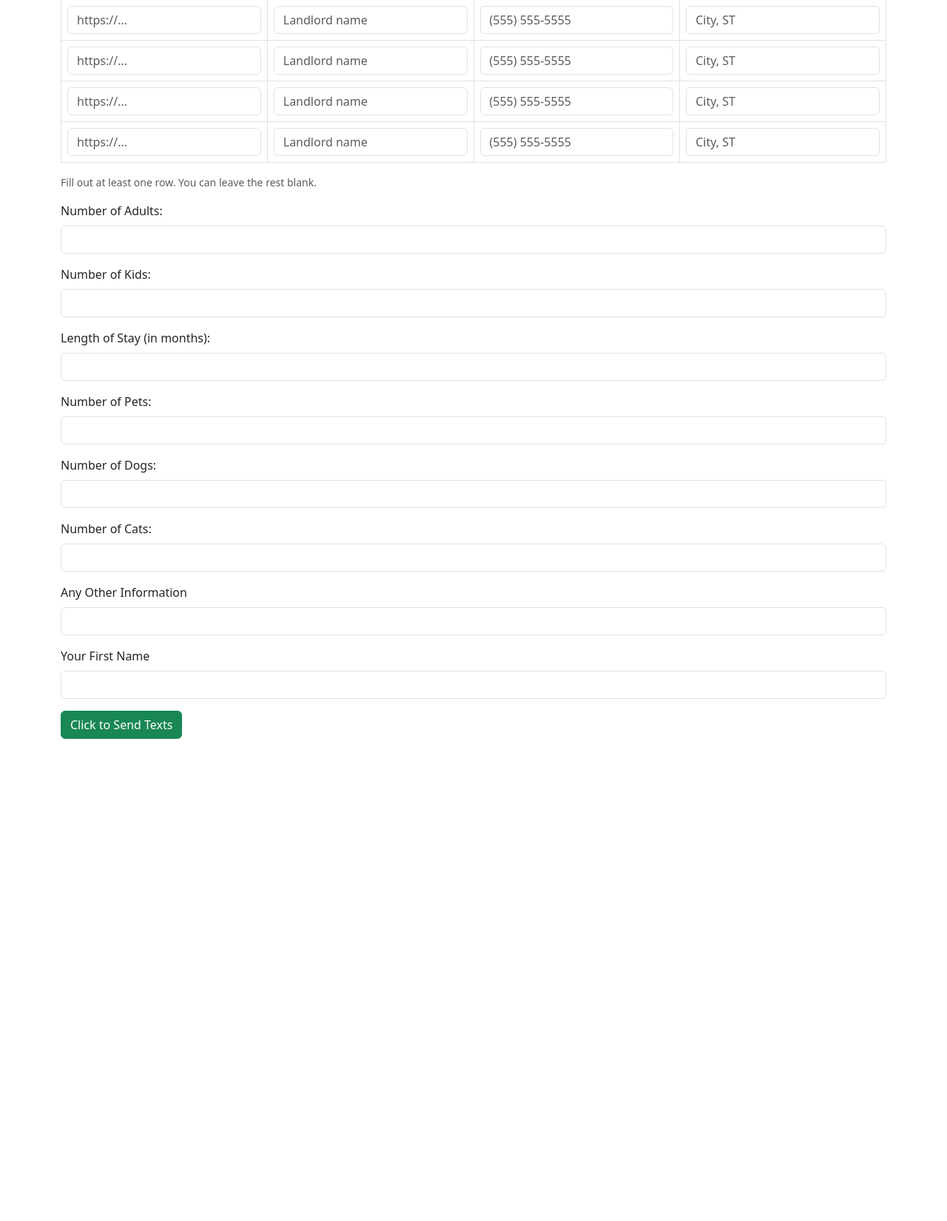
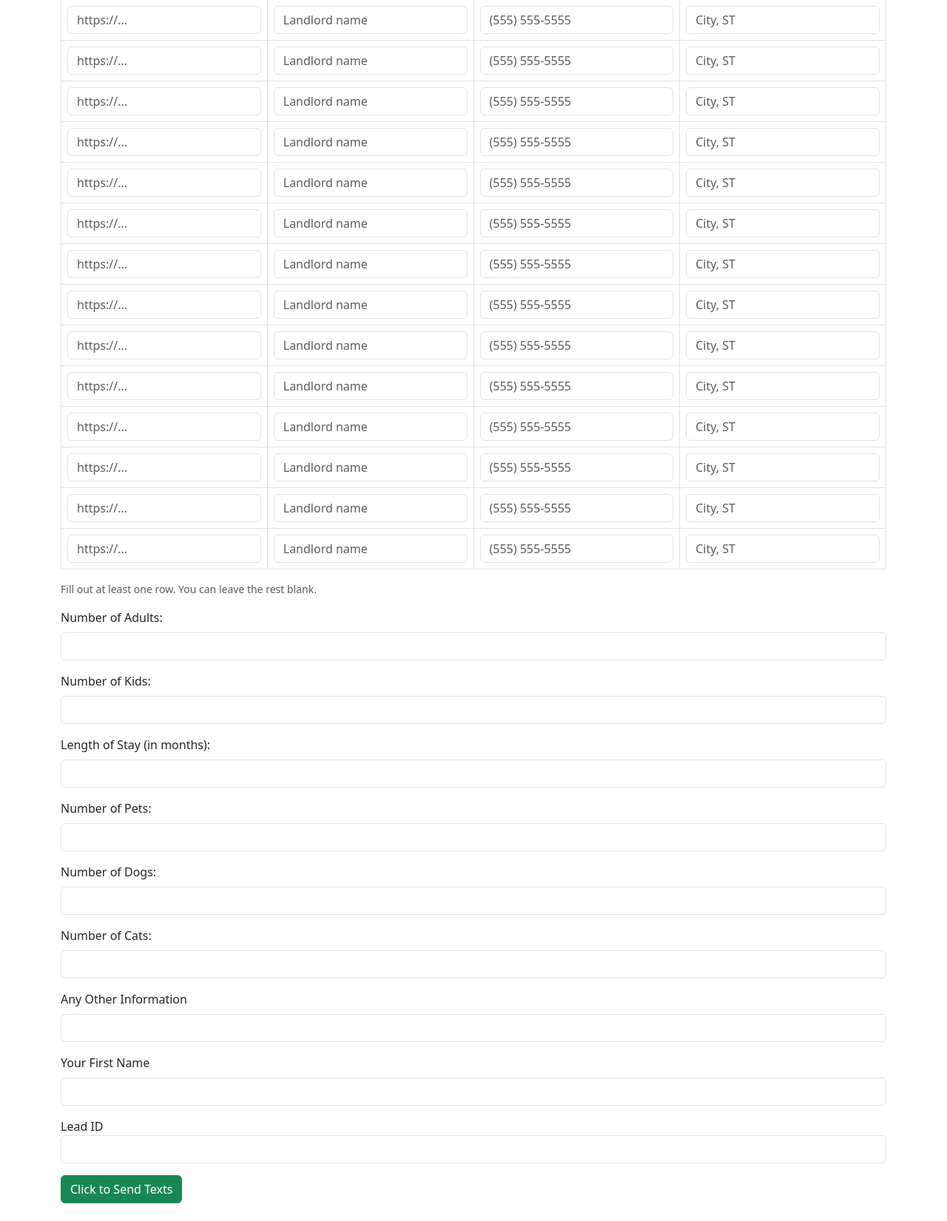
Before and after one commit to pphousing/ff_automated_messaging, a Flask app: page / in a window 1280 px wide. Shown: the part 1127-2778 px from the top of the page at 74% size. Before the commit the page ends 2126 px from the top, so only its background shows below. Run offline with Flask 3, Linux system fonts and the light colour scheme.

Commit message:
Add files via upload

```diff
--- a/templates/index.html
+++ b/templates/index.html
@@ -36,7 +36,7 @@
                     </tr>
                 </thead>
                 <tbody>
-                    {% for i in range(20) %}
+                    {% for i in range(30) %}
                     <tr>
                     <td>
                         <input type="text" name="ff_links[]" class="form-control" placeholder="https://...">
@@ -99,6 +99,10 @@
                 <label class="form-label">Your First Name</label>
                 <input type="text" name="first_name" class="form-control" required>
             </div>
+            <div class="mb-3">
+                <label for="info">Lead ID</label>
+                <input type="number" name="lead_id" class="form-control" required>
+            </div>
 
             <button type="submit" class="btn btn-success">Click to Send Texts</button>
             </form>
```
